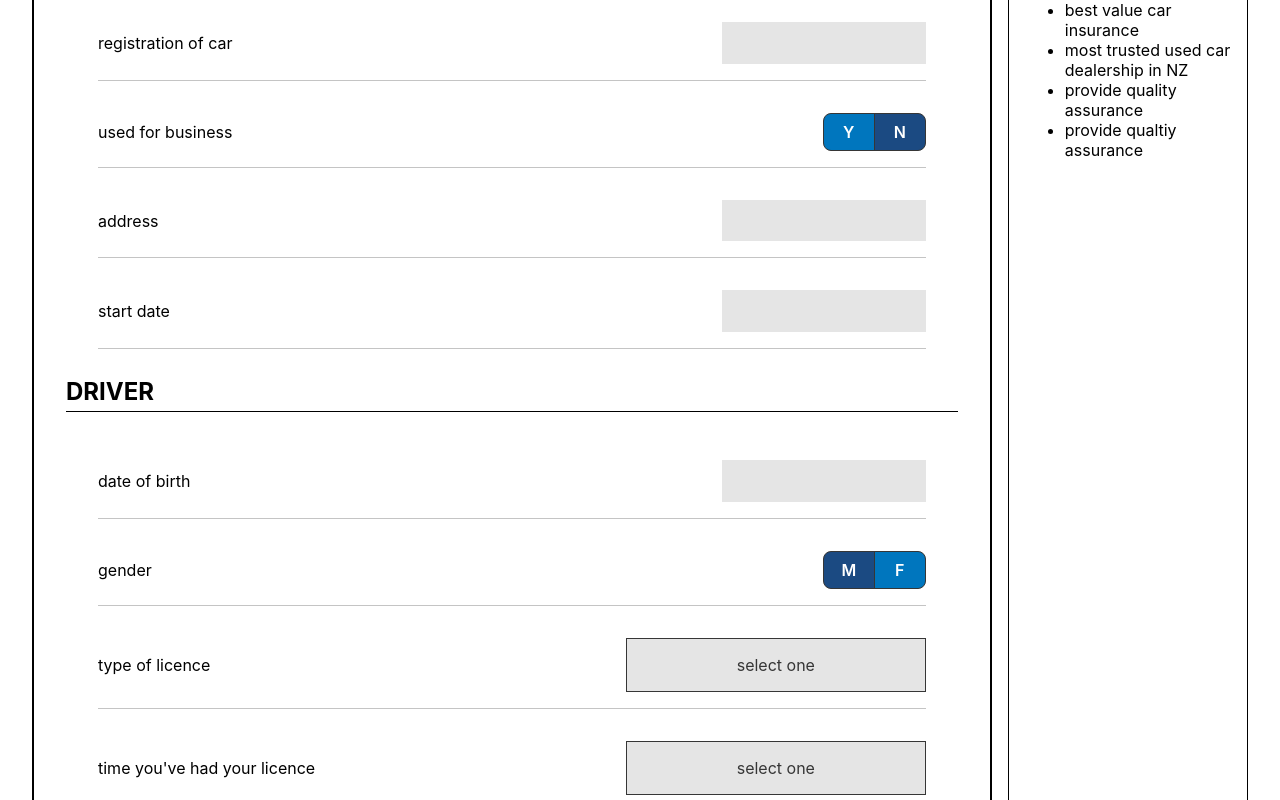
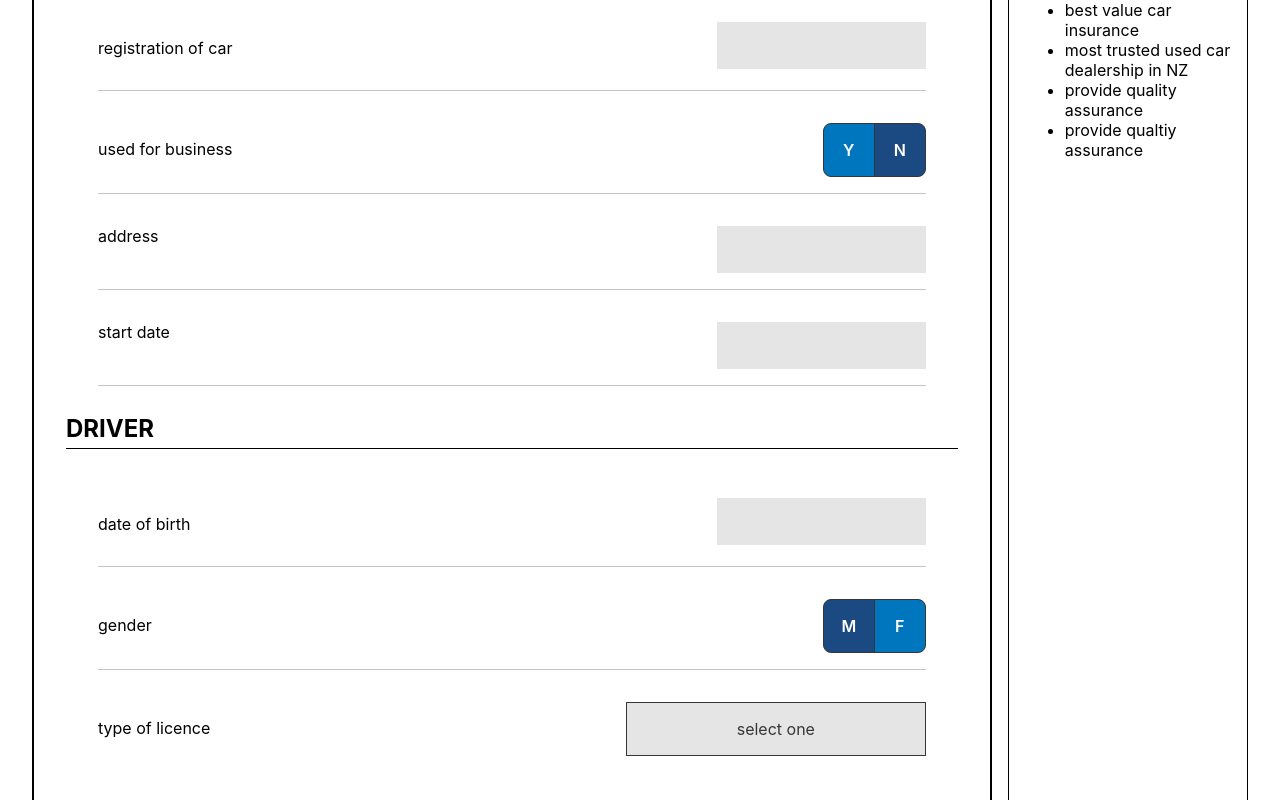
Before and after one commit to CaedanLavender/turners, a React (Create React App) app: page /insurance/get_quote in a window 1280 px wide. Shown: the part 420-1220 px from the top of the page. Built offline with nearby package versions, Linux system fonts and the light colour scheme.

Commit message:
Adjusted form input and label alignment

```diff
--- a/src/components/Quote/FormCar.js
+++ b/src/components/Quote/FormCar.js
@@ -78,7 +78,7 @@ const FormCar = () => {
 		<>
 			<h1 className="form">Car</h1>
 			<div className='formSection'>
-				<label>registration of car
+				<label><div className='labelText'>registration of car</div>
 					<div className='formSection__right'>
 						<input type="text"
 							value={carFormData.registration}
@@ -89,7 +89,7 @@ const FormCar = () => {
 			</div>
 
 			<div className='formSection'>
-				<label>used for business
+				<label><div className="labelText">used for business</div>
 					<div className='formSection__right'>
 						<ToggleSwitch switches={["y", "n"]} activeSwitch={carFormData.business} setSwitch={setBusiness} />
 					</div>
@@ -124,7 +124,7 @@ const FormCar = () => {
 						<h1>Driver {driverFormData.length > 1 && i + 1}</h1>
 
 						<div className='formSection'>
-							<label>date of birth
+							<label><div className="labelText">date of birth</div>
 								<div className='formSection__right'>
 									<input type="text"
 										value={driverFormData.dob}
@@ -139,7 +139,7 @@ const FormCar = () => {
 						</div>
 
 						<div className='formSection'>
-							<label>gender
+							<label><div className="labelText">gender</div>
 								<div className='formSection__right'>
 									<ToggleSwitch switches={["m", "f"]} activeSwitch={driverFormData[0].gender} setSwitch={setGender}/>
 								</div>
@@ -147,19 +147,19 @@ const FormCar = () => {
 						</div>
 
 						<div className='formSection'>
-							<label>type of licence
+							<label><div className="labelText">type of licence</div>
 								<SelectList list={typeOfLicence} activeItem={driverFormData[0].licenceType} setItem={setLicence}/>
 							</label>
 						</div>
 
 						<div className='formSection'>
-							<label>time you've had your licence
+							<label><div className="labelText">time you've had your licence</div>
 								<SelectList list={timeOnLicence} activeItem={driverFormData[0].licenceTime} setItem={setLicenceTime}/>
 							</label>
 						</div>
 
 						<div className='formSection'>
-							<label>had a claim/incident(s) in the last 5 years?
+							<label><div className="labelText">had a claim/incident(s) in the last 5 years?</div>
 								<div className='formSection__right'>
 									<ToggleSwitch switches={["y", "n"]} activeSwitch={driverFormData[0].incident} setSwitch={setIncident}/>
 								</div>
--- a/src/components/SelectList.js
+++ b/src/components/SelectList.js
@@ -15,13 +15,11 @@ const SelectList = ({ list, activeItem, setItem }) => {
 	return (
 		<div className='selectList'>
 			<div className='selectItem selected' onClick={toggleDropDown}>{activeItem || "select one"}</div>
-			<div className={`selectListDropDown ${dropIsDown || 'hidden'}`}>
 				{
 					list.map((item) => (
-						<div className='selectItem' onClick={() => handleListSelection(item)}>{item}</div>
+						<div className={`selectItem ${dropIsDown || 'hidden'}`} onClick={() => handleListSelection(item)}>{item}</div>
 					))
 				}
-			</div>
 		</div>
 	)
 }
--- a/src/styles/Quote.css
+++ b/src/styles/Quote.css
@@ -54,7 +54,7 @@
 	display: flex;
 	flex-direction: row;
 	justify-content: space-between;
-	align-items: center;
+	align-items: flex-start;
 }
 
 .formSection {
@@ -75,5 +75,9 @@
 	outline: none;
 	border: none;
 	background-color: var(--lighter-gray);
-	padding: 1em;
+	padding: 1rem;
 }
+
+.labelText {
+	padding: 1em 0;
+}
--- a/src/styles/toggleGroup.css
+++ b/src/styles/toggleGroup.css
@@ -54,7 +54,7 @@
 	align-items: center;
 	background-color: var(--blue);
 	width: 50px;
-	padding: 0.5em;
+	padding: 1em;
 	cursor: pointer;
 	font-weight: 600;
 	transition: background-color, 100ms;
@@ -70,7 +70,7 @@
 
 .selectList {
 	width: 300px;
-	border: 1px solid var(--dark-gray);
+	/* border: 1px solid var(--dark-gray); */
 	display: flex;
 	flex-direction: column;
 	color: var(--dark-gray);
@@ -83,30 +83,26 @@
 	text-align: center;
 	padding: 0.5em;
 	background-color: white;
-	border-top: 1px solid var(--dark-gray);
-	transition: background-color, 100ms;
-	-webkit-transition: background-color, 100ms;
-	-moz-transition: background-color, 100ms;
-	-ms-transition: background-color, 100ms;
-	-o-transition: background-color, 100ms;
+	transition: all, 100ms;
+	border: 1px solid var(--dark-gray);
+	border-top: none;
+	-webkit-transition: all, 100ms;
+	-moz-transition: all, 100ms;
+	-ms-transition: all, 100ms;
+	-o-transition: all, 100ms;
 }
 
 .selectItem.selected {
+	border-top: 1px solid var(--dark-gray);
 	width: 100%;
 	padding: 1em;
 	background-color: var(--lighter-gray);
-	border: none;
 }
 
 .selectItem:hover {
 	background-color: var(--superlight-gray);
 }
 
-.selectListDropDown {
-	display: flex;
-	flex-direction: column;
+.hidden {
+	visibility: hidden;
 }
-
-.hidden {
-	display: none;
-}
```
